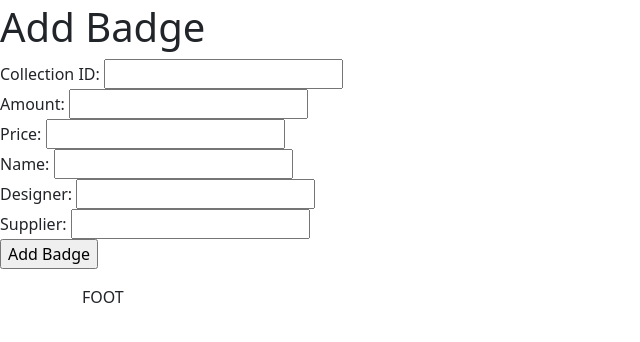
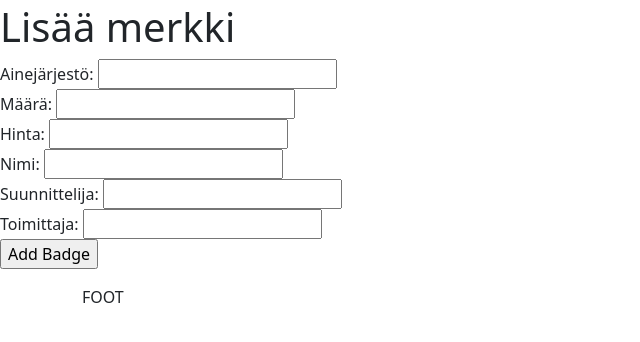
Before and after one commit to t0ffe/tkt-tsoha, a Flask app: page /add_badge in a window 1280 px wide. Shown: the part 141-483 px from the top of the page, without its empty margins (0-640 px from the left). Run offline with Flask 3, Linux system fonts and the light colour scheme; the visitor is signed in with stand-in values (Sample User, id 1).

Commit message:
add badge from ENG to FI

```diff
--- a/templates/add_badge.html
+++ b/templates/add_badge.html
@@ -3,24 +3,24 @@
 {% if session.username %}
 
 <body>
-    <h1>Add Badge</h1>
+    <h1>Lisää merkki</h1>
     <form method="post">
-        <label for="collection_id">Collection ID:</label>
+        <label for="collection_id">Ainejärjestö:</label>
         <input type="text" name="collection_id" required>
         <br>
-        <label for="amount">Amount:</label>
+        <label for="amount">Määrä:</label>
         <input type="number" name="amount" required>
         <br>
-        <label for="price">Price:</label>
+        <label for="price">Hinta:</label>
         <input type="number" step=".01" name="price" required>
         <br>
-        <label for="name">Name:</label>
+        <label for="name">Nimi:</label>
         <input type="text" name="name" required>
         <br>
-        <label for="designer">Designer:</label>
+        <label for="designer">Suunnittelija:</label>
         <input type="text" name="designer">
         <br>
-        <label for="supplier">Supplier:</label>
+        <label for="supplier">Toimittaja:</label>
         <input type="text" name="supplier">
         <br>
         <input type="submit" value="Add Badge">
```
